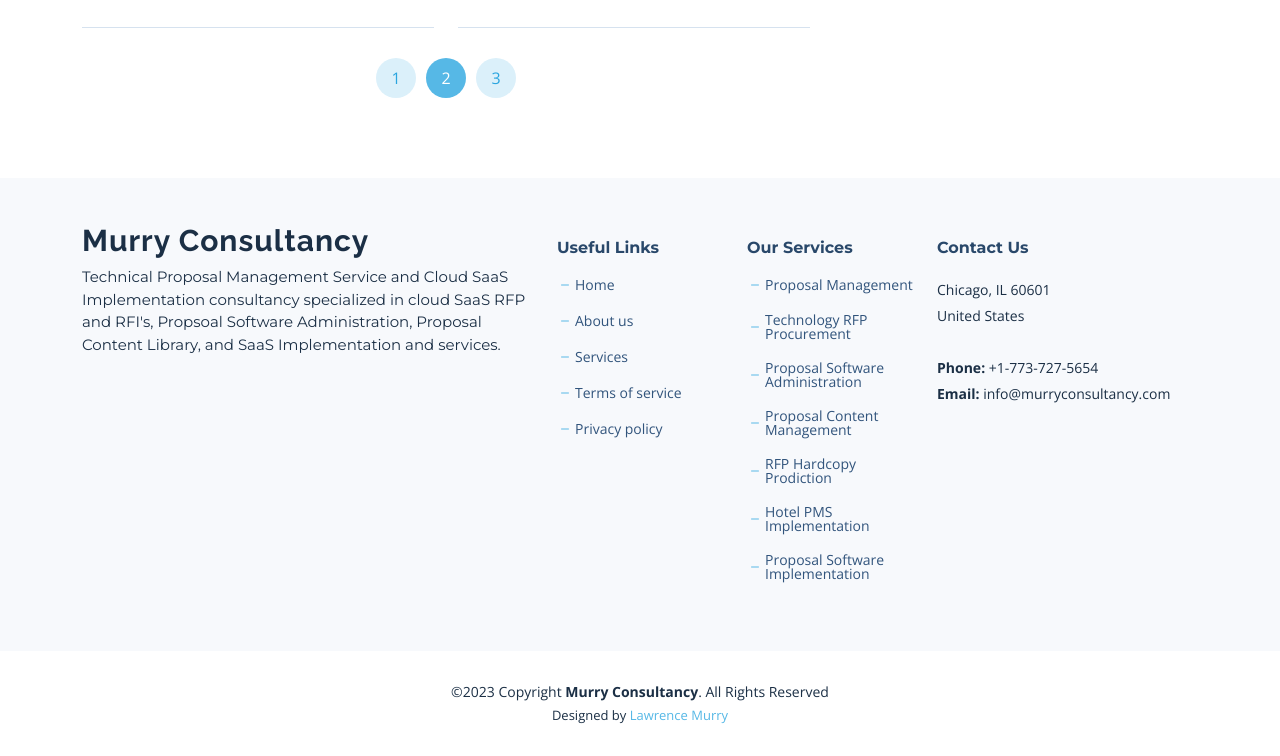
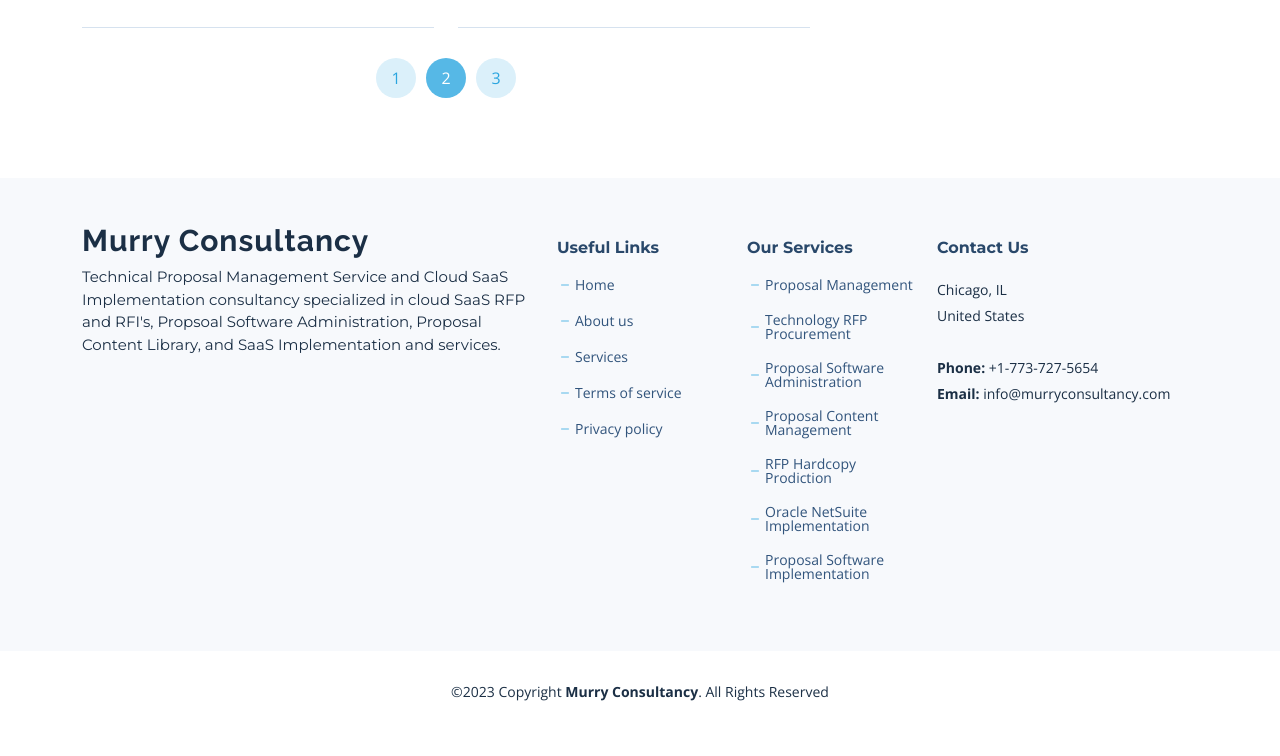
Before and after one commit to freshmurry/murryconsultancy, a plain HTML site: page blog.html in a window 1280 px wide. Shown: the part 2146-2902 px from the top of the page. Drawn offline with nearby package versions, Linux system fonts and the light colour scheme.

Commit message:
Update blog.html

```diff
--- a/blog.html
+++ b/blog.html
@@ -458,7 +458,7 @@
               <li><i class="bi bi-dash"></i> <a href="#">Proposal Software Administration</a></li>
               <li><i class="bi bi-dash"></i> <a href="#">Proposal Content Management</a></li>
               <li><i class="bi bi-dash"></i> <a href="#">RFP Hardcopy Prodiction</a></li>
-              <li><i class="bi bi-dash"></i> <a href="#">Hotel PMS Implementation</a></li>
+              <li><i class="bi bi-dash"></i> <a href="#">Oracle NetSuite Implementation</a></li>
               <li><i class="bi bi-dash"></i> <a href="#">Proposal Software Implementation</a></li>
             </ul>
           </div>
@@ -466,11 +466,11 @@
           <div class="col-lg-3 col-md-12 footer-contact text-center text-md-start">
             <h4>Contact Us</h4>
             <p>
-              <!-- 108 Adams Street <br> -->
-              Chicago, IL 60601<br>
+              <!-- Address <br> -->
+              Chicago, IL<br>
               United States <br><br>
               <strong>Phone:</strong> +1-773-727-5654<br>
-              <strong>Email:</strong> info@murryconsultancy.com<br>
+              <strong href="mailto:lawrencemurry@yahoo.com">Email:</strong> info@murryconsultancy.com<br>
             </p>
 
           </div>
@@ -489,7 +489,6 @@
           <!-- You can delete the links only if you purchased the pro version. -->
           <!-- Licensing information: https://bootstrapmade.com/license/ -->
           <!-- Purchase the pro version with working PHP/AJAX contact form: https://bootstrapmade.com/nova-bootstrap-business-template/ -->
-          Designed by <a href="https://lawrencemurry.com/" target="_blank">Lawrence Murry</a>
         </div>
       </div>
     </div>
```
